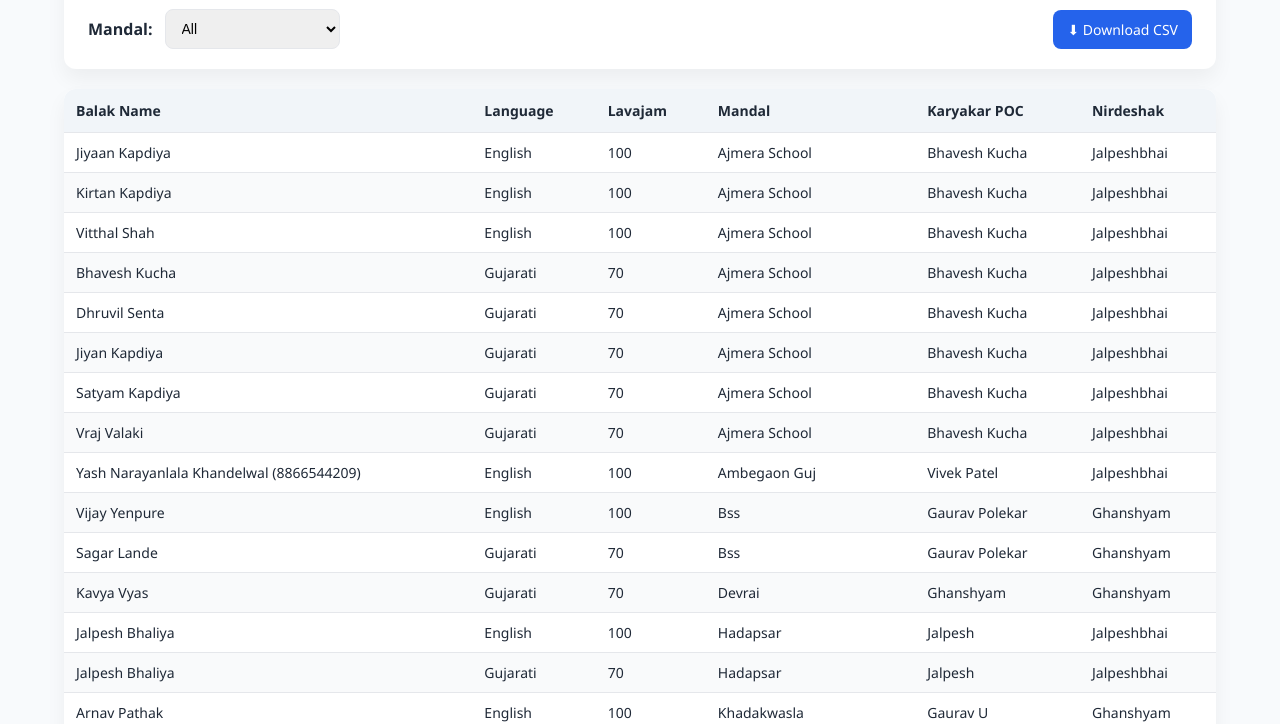
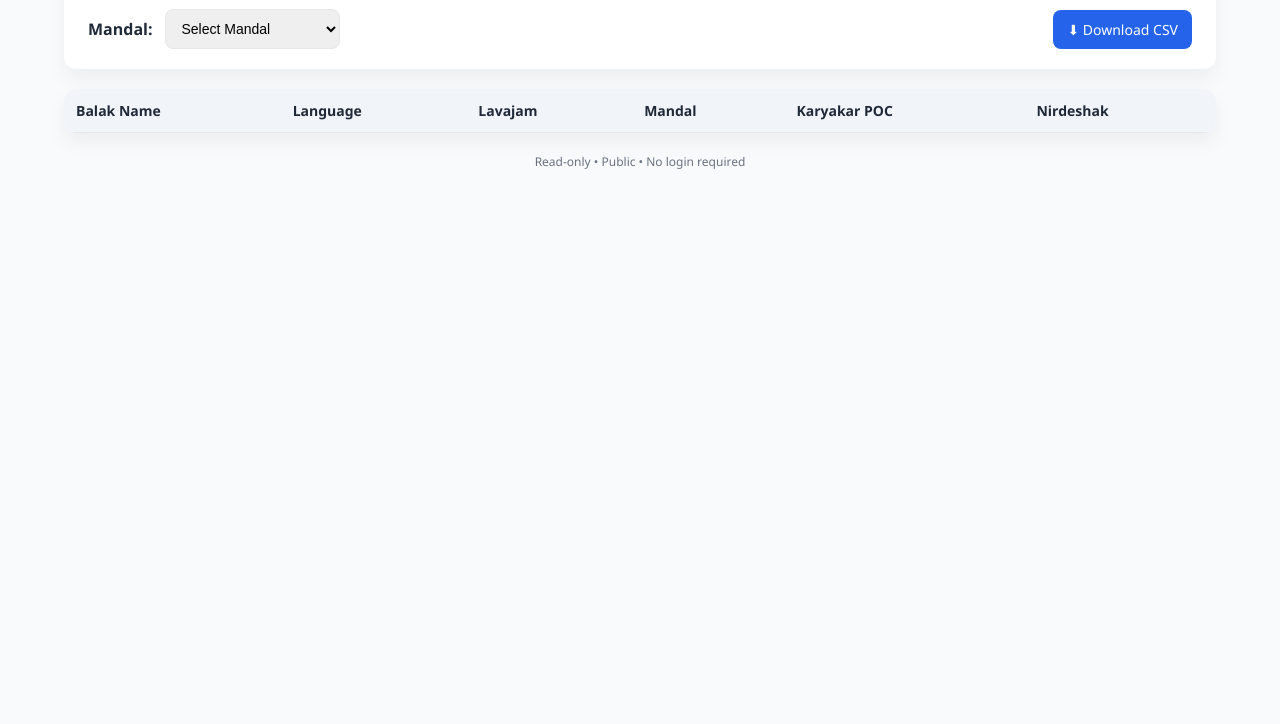
Before and after one commit to rakesh-sodha/BalPrakash, a plain HTML site: page index.html in a window 1280 px wide. Shown: the part 80-804 px from the top of the page. Drawn offline with Linux system fonts and the light colour scheme.

Commit message:
Update index.html

```diff
--- a/index.html
+++ b/index.html
@@ -148,12 +148,18 @@ let allRows = [];
 let headers = [];
 let mandalIndex = -1;
 
-fetch(`data.csv?_=${Date.now()}`) // auto cache-busting
+fetch(`data.csv?_=${Date.now()}`)
   .then(res => res.text())
   .then(csv => {
 
-    // ✅ COMMA-separated parsing
-    allRows = csv.trim().split('\n').map(r => r.split(','));
+    // ✅ Normalize line endings and parse CSV
+    allRows = csv
+      .replace(/\r\n/g, '\n')
+      .replace(/\r/g, '\n')
+      .trim()
+      .split('\n')
+      .map(r => r.split(',').map(c => c.trim()));
+
     headers = allRows[0];
     mandalIndex = headers.indexOf('Mandal');
 
@@ -166,19 +172,32 @@ fetch(`data.csv?_=${Date.now()}`) // auto cache-busting
     thead.innerHTML =
       '<tr>' + headers.map(h => `<th>${h}</th>`).join('') + '</tr>';
 
-    // Mandal dropdown
-    [...new Set(allRows.slice(1).map(r => r[mandalIndex]).filter(Boolean))]
-      .forEach(m => {
-        const opt = document.createElement('option');
-        opt.value = m;
-        opt.textContent = m;
-        select.appendChild(opt);
-      });
+    // 🔽 Default dropdown option
+    select.innerHTML = '<option value="">Select Mandal</option>';
 
-    function render(filter) {
+    // Mandal dropdown (clean + unique)
+    [...new Set(
+      allRows.slice(1)
+        .map(r => r[mandalIndex])
+        .filter(Boolean)
+    )].forEach(m => {
+      const opt = document.createElement('option');
+      opt.value = m;
+      opt.textContent = m;
+      select.appendChild(opt);
+    });
+
+    // 🚫 Do NOT render table initially
+    tbody.innerHTML = '';
+
+    function render() {
+      const selected = select.value;
       tbody.innerHTML = '';
+
+      if (!selected) return;
+
       allRows.slice(1).forEach(r => {
-        if (filter === 'ALL' || r[mandalIndex] === filter) {
+        if (r[mandalIndex] === selected) {
           tbody.innerHTML +=
             '<tr>' + r.map(c => `<td>${c}</td>`).join('') + '</tr>';
         }
@@ -187,36 +206,38 @@ fetch(`data.csv?_=${Date.now()}`) // auto cache-busting
 
     function downloadFilteredCSV() {
       const selected = select.value;
+      if (!selected) {
+        alert('Please select a Mandal first');
+        return;
+      }
 
       const filteredRows = [
         headers,
-        ...allRows.slice(1).filter(r =>
-          selected === 'ALL' || r[mandalIndex] === selected
-        )
+        ...allRows.slice(1).filter(r => r[mandalIndex] === selected)
       ];
 
+      // ✅ Proper CSV generation (no extra newlines)
       const csvContent = filteredRows
-        .map(r => r.map(c => `"${c.replace(/"/g, '""')}"`).join(','))
+        .map(r =>
+          r.map(c => `"${c.replace(/"/g, '""')}"`).join(',')
+        )
         .join('\n');
 
-      const blob = new Blob([csvContent], { type: 'text/csv;charset=utf-8;' });
+      const blob = new Blob([csvContent], {
+        type: 'text/csv;charset=utf-8;'
+      });
+
       const url = URL.createObjectURL(blob);
-
       const a = document.createElement('a');
       a.href = url;
-      a.download =
-        selected === 'ALL'
-          ? 'all-data.csv'
-          : `mandal-${selected.replace(/\s+/g, '_')}.csv`;
-
+      a.download = `mandal-${selected.replace(/\s+/g, '_')}.csv`;
       document.body.appendChild(a);
       a.click();
       document.body.removeChild(a);
       URL.revokeObjectURL(url);
     }
 
-    render('ALL');
-    select.onchange = () => render(select.value);
+    select.onchange = render;
     downloadBtn.onclick = downloadFilteredCSV;
   });
 </script>
```
